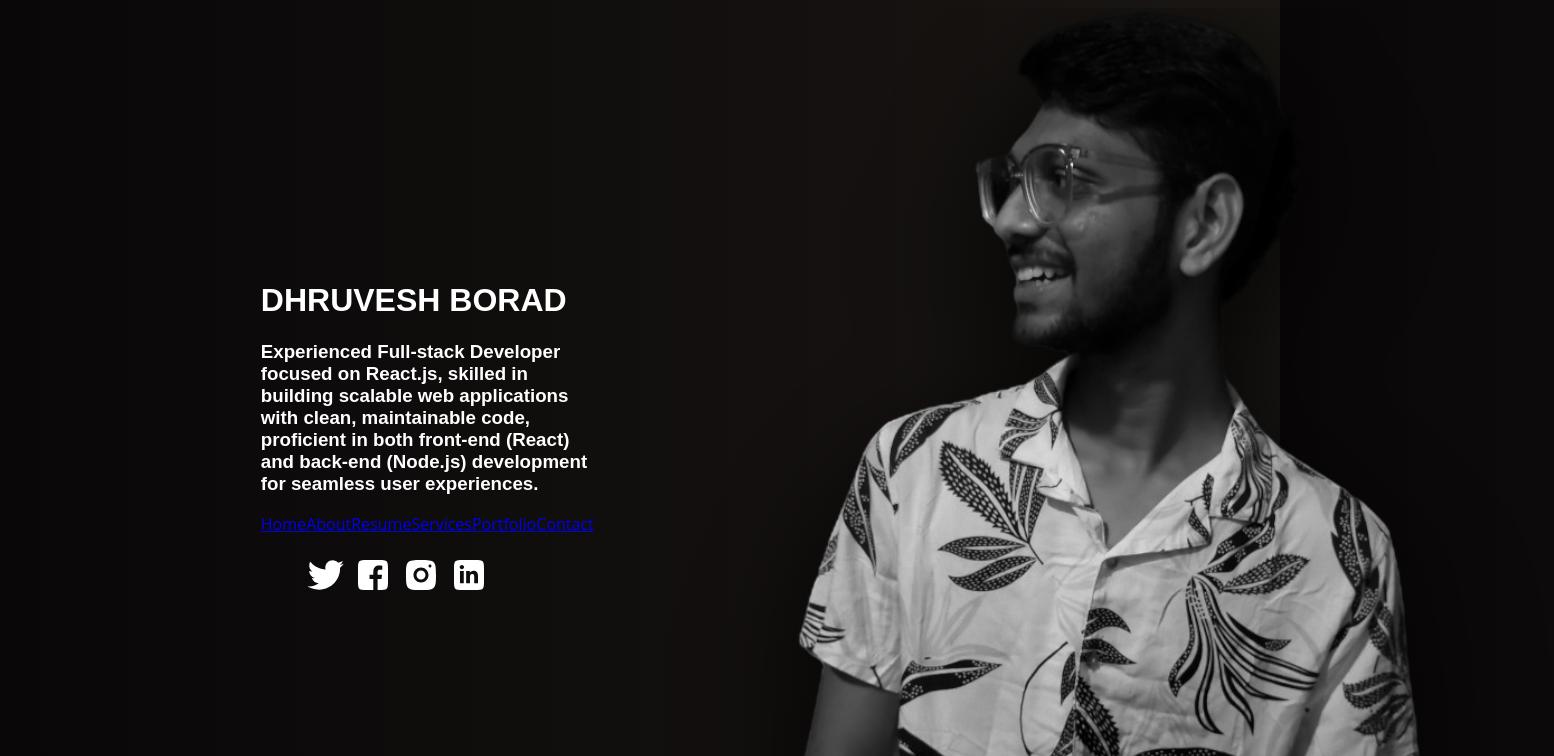
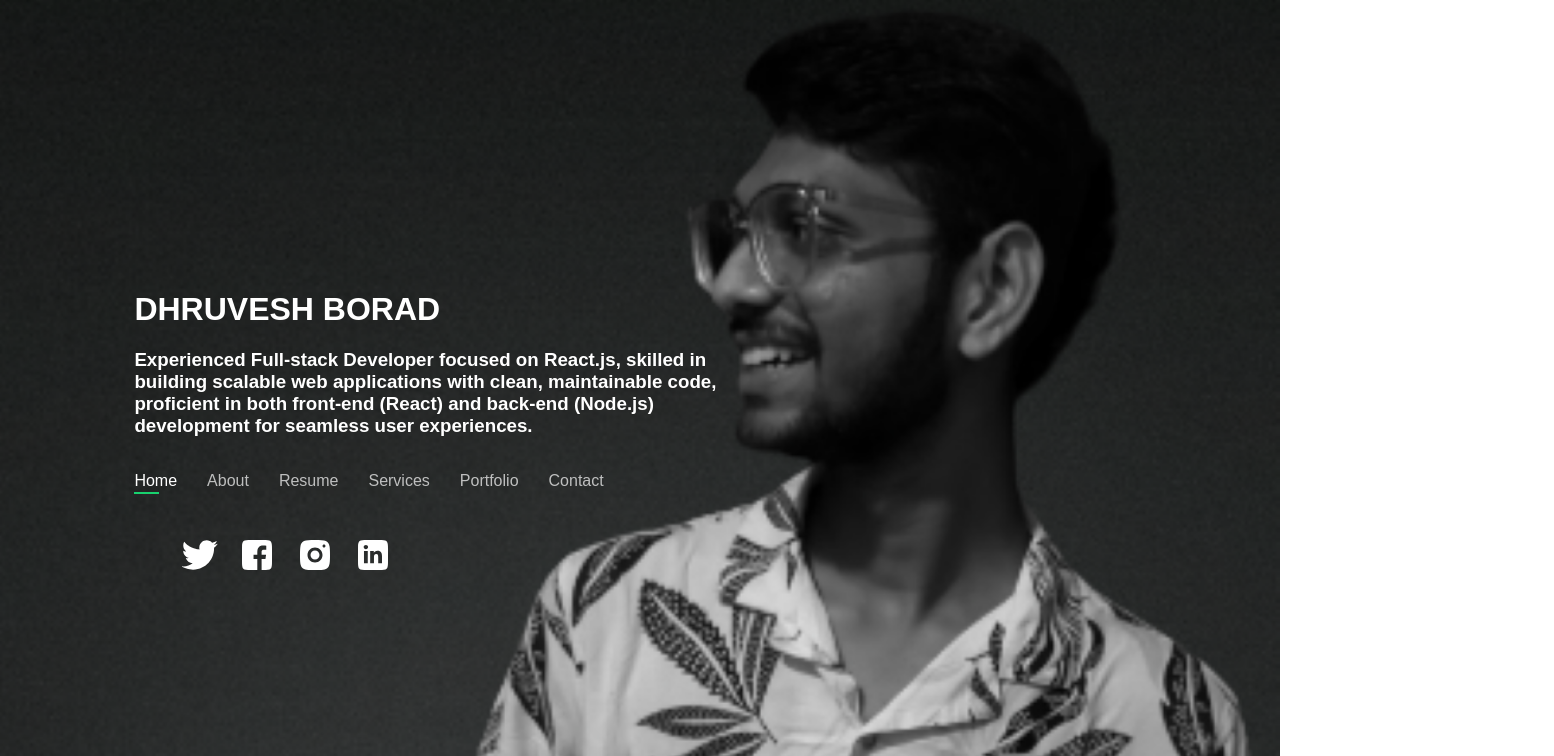
Before and after one commit to dhruveshborad/myportfolio, a Next.js app: page / in a window 1280 px wide. Shown: the top 756 px of the page, 1554 px wide, since content can reach past the window. Built offline with nearby package versions, Linux system fonts and the light colour scheme.

Commit message:
update style

```diff
--- a/src/component/HeaderNavbar/index.js
+++ b/src/component/HeaderNavbar/index.js
@@ -2,37 +2,39 @@ import Link from "next/link";
 
 const HeaderNavbar = () => {
   return (
-    <nav id="navbar" class="navbar">
+    <nav id="navbar" className="navbar">
+      <ul>
         <li>
-        <Link class="nav-link active" href="/">
+          <Link className="nav-link active" href="/">
             Home
           </Link>
         </li>
         <li>
-        <Link class="nav-link" href="/about">
+          <Link className="nav-link" href="/about">
             About
           </Link>
         </li>
         <li>
-        <Link class="nav-link" href="/resume">
+          <Link className="nav-link" href="/resume">
             Resume
           </Link>
         </li>
         <li>
-        <Link class="nav-link" href="/services">
+          <Link className="nav-link" href="/services">
             Services
           </Link>
         </li>
         <li>
-        <Link class="nav-link" href="/portfolio">
+          <Link className="nav-link" href="/portfolio">
             Portfolio
           </Link>
         </li>
         <li>
-        <Link class="nav-link" href="/contact">
+          <Link className="nav-link" href="/contact">
             Contact
           </Link>
         </li>
+      </ul>
     </nav>
   );
 };
--- a/src/component/SocialMedia/index.js
+++ b/src/component/SocialMedia/index.js
@@ -8,25 +8,25 @@ import Linkedin from "../../../public/assets/linkedin.svg";
 const SocialMedia = () => {
   return (
     <div className="social-media">
-      <ul class="socialLinks">
+      <ul className="socialLinks">
         <li>
           <Link
             href="https://x.com/BoradDhruvesh?t=wRcjUXcjXD8gijdH-9hnug&s=08"
-            class="twitter"
+            className="twitter"
             target="_blank"
           >
             <Image src={Twitter} alt="twitter" />
           </Link>
         </li>
         <li>
-          <Link href="#" class="facebook">
+          <Link href="#" className="facebook">
             <Image src={Facebook} alt="facebook" />
           </Link>
         </li>
         <li>
           <Link
             href="https://www.instagram.com/d_j_borad/"
-            class="instagram"
+            className="instagram"
             target="_blank"
           >
             <Image src={Instagram} alt="instagram" />
@@ -35,7 +35,7 @@ const SocialMedia = () => {
         <li>
           <Link
             href="https://www.linkedin.com/in/dhruveshkumar-borad-680505214/"
-            class="linkedin"
+            className="linkedin"
             target="_blank"
           >
             <Image src={Linkedin} alt="linkedin" />
--- a/src/pages/index.js
+++ b/src/pages/index.js
@@ -19,9 +19,7 @@ export default function Home() {
           <SocialMedia />
         </div>
       </div>
-      <div className="MyPhoto">
-        <Image src={Me} alt="image" />
-      </div>
+      {/* <Image src={Me} alt="image" /> */}
     </div>
   );
 }
--- a/src/styles/globals.css
+++ b/src/styles/globals.css
@@ -1,8 +1,27 @@
 body {
-  background: linear-gradient(0.25turn, #0a0709, #191613);
   font-family: "Open Sans", sans-serif;
+  background-color: #040404;
   color: #fff;
   position: relative;
+  background: transparent;
+}
+
+body::before {
+  content: "";
+  position: fixed;
+  background: #040404 url("../../public/assets/me.png") top right no-repeat;
+  background-size: cover;
+  left: 0;
+  right: 0;
+  top: 0;
+  height: 100vh;
+  z-index: -1;
+}
+
+@media (min-width: 1024px) {
+  body::before {
+    background-attachment: fixed;
+  }
 }
 
 h1,
@@ -38,10 +57,6 @@ body::before {
   transition: ease-in-out 0.3s;
 }
 
-.container {
-  display: flex;
-}
-
 .MyPhoto {
   width: 100%;
   height: 100vh;
@@ -64,8 +79,120 @@ li {
   display: flex;
 }
 
+@media (max-width: 992px) {
+  h1 {
+    font-size: 36px;
+  }
+
+  h2 {
+    font-size: 20px;
+    line-height: 30px;
+  }
+
+  .social-links {
+    margin-top: 15px;
+  }
+
+  .container {
+    display: flex;
+    flex-direction: column;
+    align-items: center;
+  }
+}
+
+.navbar {
+  padding: 0;
+  margin-top: 35px;
+}
+
+.navbar ul {
+  margin: 0;
+  padding: 0;
+  display: flex;
+  list-style: none;
+  align-items: center;
+}
+
+.navbar li {
+  position: relative;
+}
+
+a {
+  text-decoration: none;
+}
+
+.navbar li+li {
+  margin-left: 30px;
+}
+
+.navbar a,
+.navbar a:focus {
+  display: flex;
+  align-items: center;
+  justify-content: space-between;
+  padding: 0;
+  font-family: "Poppins", sans-serif;
+  font-size: 16px;
+  font-weight: 400;
+  color: rgba(255, 255, 255, 0.7);
+  white-space: nowrap;
+  transition: 0.3s;
+}
+
+.navbar a:before {
+  content: "";
+  position: absolute;
+  width: 0;
+  height: 2px;
+  bottom: -4px;
+  left: 0;
+  background-color: #18d26e;
+  visibility: hidden;
+  width: 0px;
+  transition: all 0.3s ease-in-out 0s;
+}
+
+.navbar a:hover:before,
+.navbar li:hover>a:before,
+.navbar .active:before {
+  visibility: visible;
+  width: 25px;
+}
+
+.navbar a:hover,
+.navbar .active,
+.navbar .active:focus,
+.navbar li:hover>a {
+  color: #fff;
+}
+
+.socialLinks {
+  margin-top: 40px;
+  display: flex;
+}
+
+.socialLinks a {
+  font-size: 16px;
+  display: flex;
+  justify-content: center;
+  align-items: center;
+  background: rgba(255, 255, 255, 0);
+  color: #fff;
+  line-height: 1;
+  margin-right: 8px;
+  border-radius: 40%;
+  width: 50px;
+  height: 50px;
+}
+
+.socialLinks a:hover {
+  background: #18d26e;
+}
+
 .titleDes {
-  position: revert-layer;
-  margin-top: 20%;
-  margin-left: 20%;
+  width: 50vw;
+  margin-top: 20px;
+  margin-bottom: 20px;
+  margin-top: 23%;
+  margin-left: 10%;
 }
```
Also changed, not shown: public/assets/me.png. Lines whose indentation alone changed are shown as unchanged.
